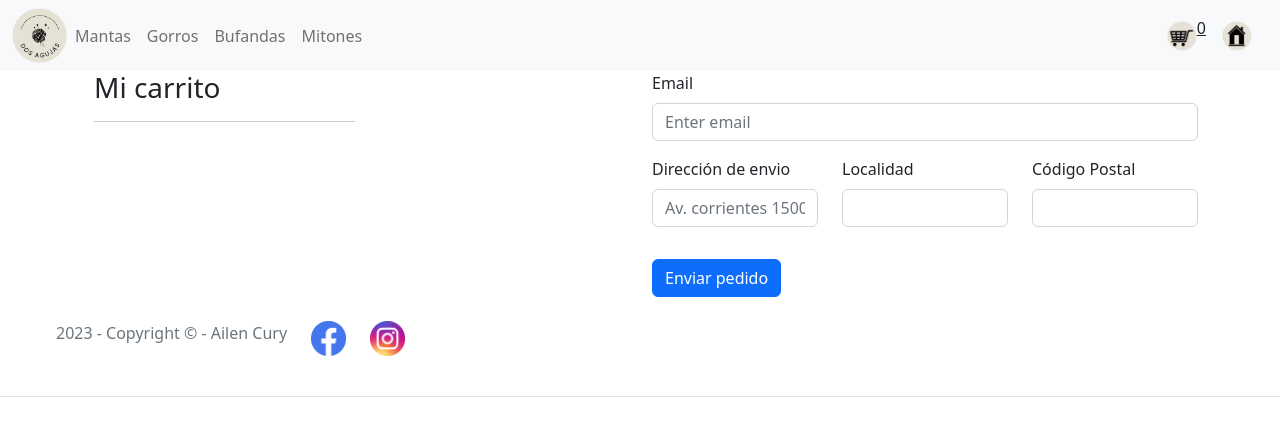
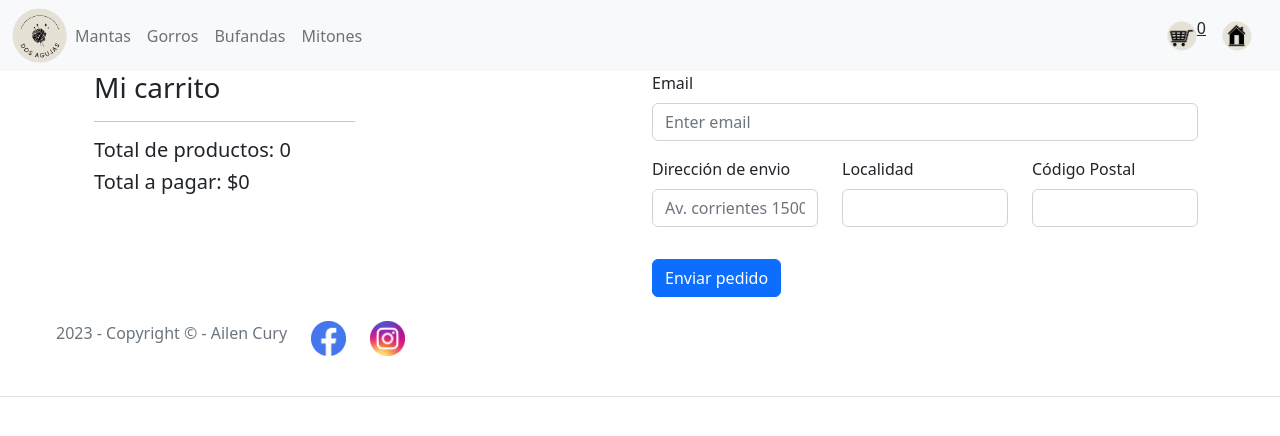
Before and after one commit to curyAilen/dosAgujas, a React (Create React App) app: page /cart in a window 1280 px wide. Shown: the top 436 px of the page. Built offline with nearby package versions, Linux system fonts and the light colour scheme.

Commit message:
Se arreglo los errores

```diff
--- a/src/components/CartContainer/CartItem.js
+++ b/src/components/CartContainer/CartItem.js
@@ -1,41 +1,54 @@
-import { Button, Card, Container } from "react-bootstrap";
+import { Button, Card, Container, Image } from "react-bootstrap";
 import { useCart } from "../CartProvider";
 
 function CartItem() {
-  const { removeItem, decreaseQuantity, cart, addItem } = useCart();
+  const { removeItem, decreaseQuantity, cart, addItem, getTotalQuantity } = useCart();
+
+  const getTotalPrice = () => {
+    return cart.reduce((total, cartItem) => {
+      return total + cartItem.item.precio * cartItem.quantity;
+    }, 0);
+  };
+
   return (
     <Container>
       <h3>Mi carrito</h3>
       <hr style={{ width: "50%" }} />
-      {cart.map((item) => (
+      {cart.map((cartItem) => (
         <div
           style={{ width: "18rem", margin: "5px " }}
           className="d-flex"
-          key={item.id}
+          key={cartItem.item.id}
         >
           <div className="card-header">
-            <Card.Text>{item.categoria}</Card.Text>
+            <Image src={cartItem.item.img} style={{ height: "175px" }} />
+            <Card.Text>{cartItem.item.categoria}</Card.Text>
           </div>
           <Card.Body className="m-5">
-            <Card.Title>{item.nombre}</Card.Title>
-            <Card.Text>Precio: ${item.precio}</Card.Text>
+            <Card.Title>{cartItem.item.nombre}</Card.Title>
+            <Card.Text>Precio: ${cartItem.item.precio}</Card.Text>
           </Card.Body>
           <Card.Footer className="d-flex justify-content-end align-items-center">
-          <Button variant="danger" onClick={() => removeItem(item.id)}>
-            Remover
-          </Button>
-          <Button variant="secondary" onClick={() => decreaseQuantity(item.id)}>
-            -
-          </Button>
-          <Button variant="secondary" onClick={() => addItem(item.id)}>
-            +
-          </Button>
+
+            <Button variant="secondary" onClick={() => decreaseQuantity(cartItem.item.id)}>
+              -
+            </Button>
+            <h5>{cartItem.quantity}</h5>
+            <Button variant="secondary" onClick={() => addItem(cartItem.item, 1)}>
+              +
+            </Button>
+            <Button variant="danger" onClick={() => removeItem(cartItem.item.id)}>
+              Remover
+            </Button>
           </Card.Footer>
         </div>
       ))}
+      <div>
+        <h5>Total de productos: {getTotalQuantity()}</h5>
+        <h5>Total a pagar: ${getTotalPrice()}</h5>
+      </div>
     </Container>
   );
 }
 
-
 export default CartItem;
--- a/src/components/CartWidget/ItemCount.js
+++ b/src/components/CartWidget/ItemCount.js
@@ -18,12 +18,13 @@ const ItemCount = ({ onAdd }) => {
 
   return (
     <div className="itemCount d-flex justify-content-center align-items-center">
+
+      <button onClick={decrementa} className="btn boton mx-2">
+        -
+      </button>
+      <h4 className="numero mx-2">{quantity}</h4>
       <button onClick={incrementa} className="btn boton mx-2">
         +
-      </button>
-      <h4 className="numero mx-2">{quantity}</h4>
-      <button onClick={decrementa} className="btn boton mx-2">
-        -
       </button>
       <button
         className="agregarCarrito btn boton mx-auto"
```
